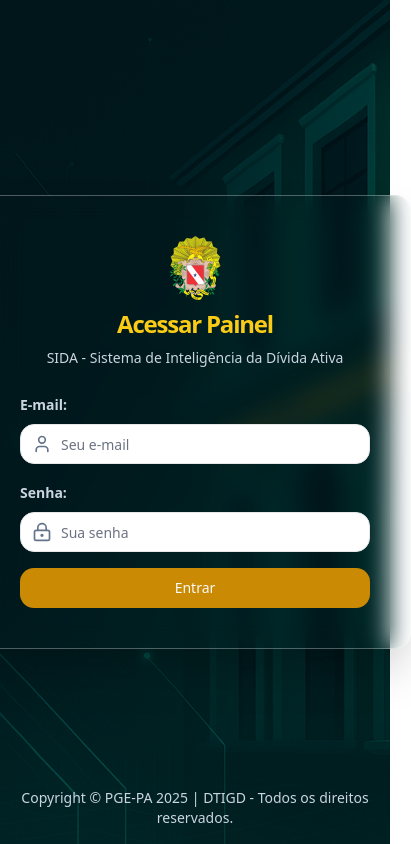
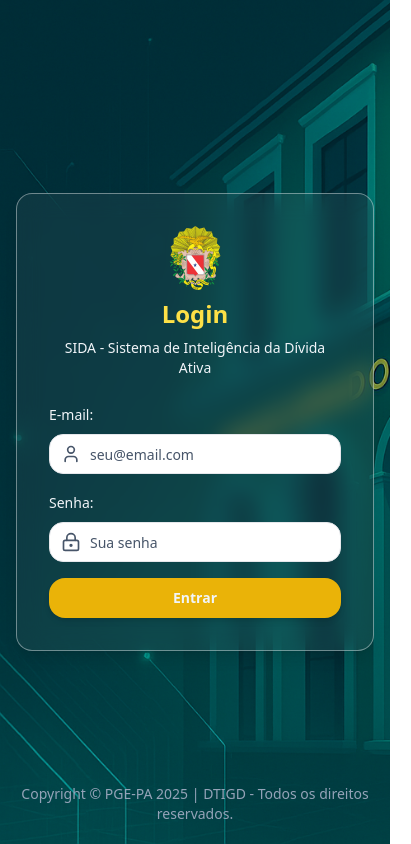
Before and after one commit to pgepa/sipra-front, a React (Vite) app: page /#/ in a window 390 px wide. Shown: the whole page, 411 px wide, since content can reach past the window. Built offline with nearby package versions, Linux system fonts and the light colour scheme; no server answers.

Commit message:
ajustes na responsividade page login

```diff
--- a/src/pages/_layouts/auth.tsx
+++ b/src/pages/_layouts/auth.tsx
@@ -4,16 +4,16 @@ import PGE from "@/assets/NEWLOGOPGEPA.png";
 export function AuthLayout() {
   return (
     <div
-      className="min-h-screen flex items-center justify-center bg-cover"
+      className="relative flex min-h-screen flex-col items-center justify-center bg-cover p-4"
       style={{ backgroundImage: `url(${PGE})` }}
     >
-      <div className="absolute inset-0 bg-black bg-opacity-50"></div>
 
-      <div className="relative z-10 bg-transparent backdrop-blur-md p-2 rounded-lg shadow-2xl border border-white/30">
+
+      <div className="w-full max-w-md bg-white/5 backdrop-blur-md p-8 rounded-2xl shadow-lg border border-white/40">
         <Outlet />
       </div>
 
-      <footer className="absolute bottom-0 w-full text-center p-4 text-sm text-gray-300 z-10">
+      <footer className="absolute bottom-5 w-full text-center text-sm text-slate-400">
         Copyright &copy; PGE-PA {new Date().getFullYear()} | DTIGD - Todos os
         direitos reservados.
       </footer>
--- a/src/pages/auth/Sign-in.tsx
+++ b/src/pages/auth/Sign-in.tsx
@@ -65,25 +65,24 @@ export function SignIn() {
     return (
         <>
             <Helmet title="Login" />
-            <div className="p-8">
-                <div className="w-[350px] flex flex-col justify-center gap-6 mx-auto">
+
+                <div className="mx-auto flex w-full max-w-md flex-col justify-center space-y-6">
                     <div className="flex flex-col items-center gap-2 text-center">
-                        <img className="h-16 w-16 text-white" src={logo} alt="Logo" />
-                        <h1 className="text-2xl text-yellow-400 font-semibold tracking-tighter">Acessar Painel</h1>
-                        <p className="text-sm text-gray-300">SIDA - Sistema de Inteligência da Dívida Ativa</p>
+                        <img className="h-16 w-16" src={logo} alt="Logo" />
+                        <h1 className="text-2xl text-yellow-300 font-semibold">Login</h1>
+                        <p className="text-sm text-slate-100">SIDA - Sistema de Inteligência da Dívida Ativa</p>
                     </div>
 
                     <form onSubmit={handleSubmit(handleLogin)} className="space-y-4">
                         <div className="space-y-2">
-                            <Label htmlFor="email" className='font-semibold text-sm text-gray-300'>E-mail:</Label>
+                            <Label htmlFor="email" className='text-slate-100'>E-mail:</Label>
 
                             <div className="relative">
-                                <span className="absolute inset-y-0 left-0 flex items-center pl-3 cursor-pointer">
 
-                                    <LucideUser className="h-5 w-5 text-gray-500"/>
-                                </span>
+                                <LucideUser className="absolute left-3 top-1/2 -translate-y-1/2 h-5 w-5 text-slate-600" />
 
-                                <Input id="email" className='pl-10 col-span-1' placeholder="Seu e-mail" type="email" {...register("email")} />
+
+                                <Input id="email" className="pl-10 text-slate-600 placeholder:text-slate-600" placeholder="seu@email.com" type="email" {...register("email")} />
 
                             </div>
 
@@ -91,14 +90,13 @@ export function SignIn() {
                         </div>
 
                         <div className="space-y-2">
-                            <Label htmlFor="senha" className='font-semibold text-sm text-gray-300'>Senha:</Label>
+                            <Label htmlFor="senha" className='text-slate-100'>Senha:</Label>
 
                             <div className="relative">
-                                <span  className="absolute inset-y-0 left-0 flex items-center pl-3 cursor-pointer">
-                                <LockKeyhole className="h-5 w-5 text-gray-500" />
-                                </span>
 
-                                <Input id="senha" className='pl-10 col-span-1' placeholder="Sua senha" type="password" {...register("senha")} />
+                                <LockKeyhole className="absolute left-3 top-1/2 -translate-y-1/2 h-5 w-5 text-slate-600" />
+
+                                <Input id="senha" className="pl-10 text-slate-600 placeholder:text-slate-600" placeholder="Sua senha" type="password" {...register("senha")} />
                             </div>
 
                             {errors.senha && <p className="text-slate-100">{errors.senha.message}</p>}
@@ -106,12 +104,12 @@ export function SignIn() {
 
                         {error && <p className="text-slate-100">{error}</p>}
 
-                        <Button disabled={isSubmitting} className="w-full bg-yellow-600 hover:bg-yellow-500 " type="submit">Entrar</Button>
+                        <Button disabled={isSubmitting} className="w-full text-slate-100 font-semibold rounded-lg shadow-md bg-yellow-500 hover:bg-yellow-600 " type="submit">Entrar</Button>
                     </form>
 
 
                 </div>
-            </div>
+
         </>
     );
 }
```
